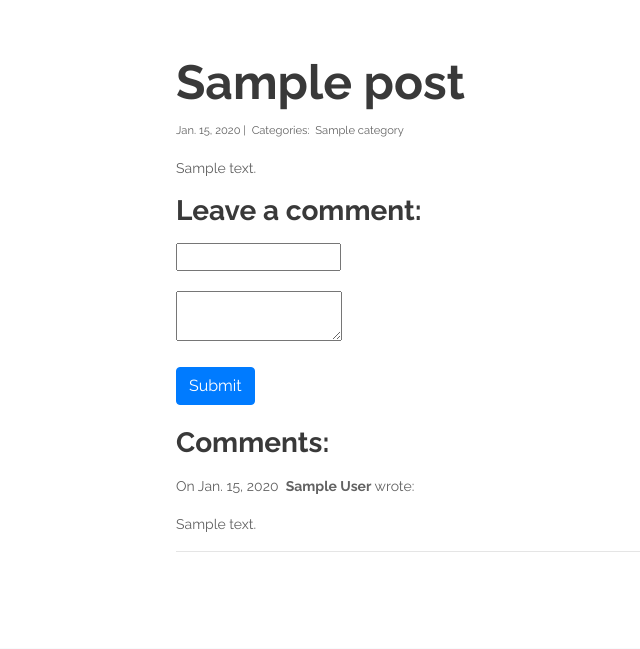
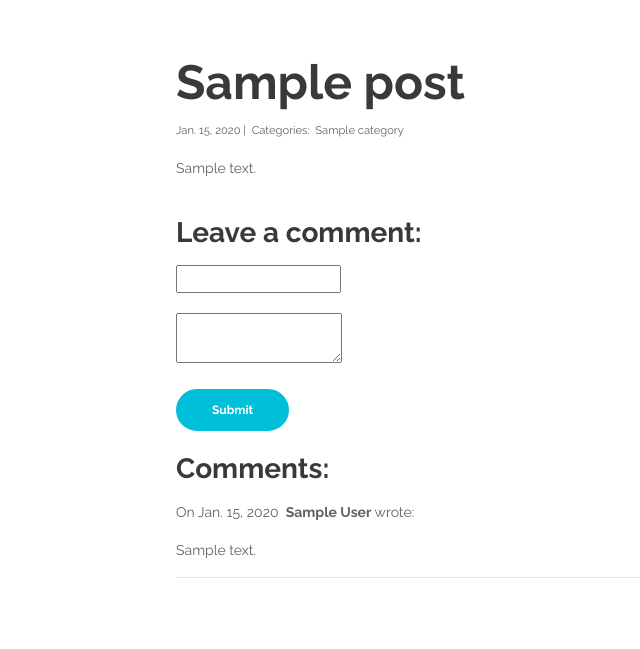
Before and after one commit to alfianardhi/djangoevosite, a Django app: template mydjango/templates/blog-detail.html in a window 1280 px wide. Shown: the part 470-1119 px from the top of the page, without its empty margins (4-644 px from the left). Run offline with Django 3.2, Linux system fonts and the light colour scheme; the template is opened without the code that fills it: most values are stand-ins (such as "Sample title", 1, 10 or a date in 2020); form fields are guessed from the names that the template uses; some libraries are stand-ins or nearby versions.

Commit message:
app02-update view for comment

```diff
--- a/mydjango/templates/blog-detail.html
+++ b/mydjango/templates/blog-detail.html
@@ -37,6 +37,7 @@
                         {% endfor %}
                     </small>
                     <p>{{ post.body | linebreaks }}</p>
+                    <br/>
                     <h3>Leave a comment:</h3>
                     <form action="/blog/{{ post.pk }}/" method="post">
                         {% csrf_token %}
@@ -46,7 +47,7 @@
                         <div class="form-group">
                             {{ form.body }}
                         </div>
-                        <button type="submit" class="btn btn-primary">Submit</button>
+                        <button type="submit" class="btn-solid-reg popup-with-move-anim">Submit</button>
                     </form>
                     <br/>
                     <h3>Comments:</h3>
```
